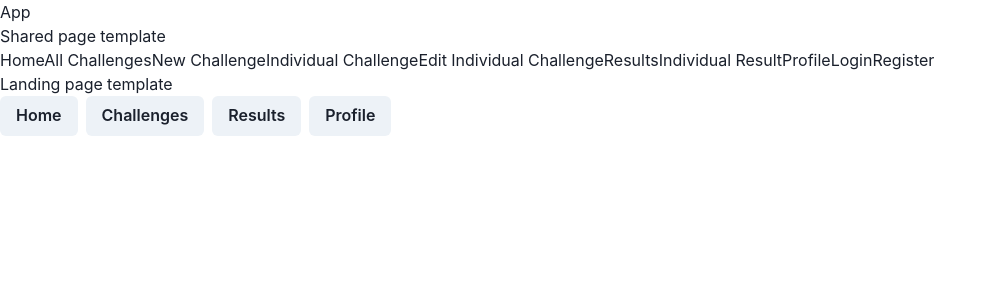
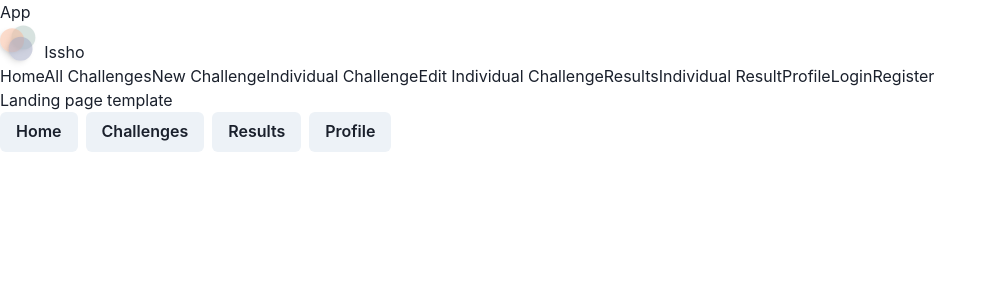
Before and after one commit to alexradulescu/issho, a React (Vite) app: page / in a window 1280 px wide. Shown: the top 300 px of the page, without its empty margins (0-997 px from the left). Built offline with nearby package versions, Linux system fonts and the light colour scheme.

Commit message:
:star: Added logo

```diff
--- a/src/shared/SharedPageTemplate.tsx
+++ b/src/shared/SharedPageTemplate.tsx
@@ -1,11 +1,13 @@
 import { Outlet } from 'react-router-dom'
 
-import { Navigation, NavigationDock } from './components'
+import { Logo, Navigation, NavigationDock } from './components'
 
 const SharedPageTemplate = () => {
   return (
     <div>
-      <h2>Shared page template</h2>
+      <header>
+        <Logo /> Issho
+      </header>
       <Navigation />
       <Outlet />
       <NavigationDock />
--- /dev/null
+++ b/src/shared/components/Logo.tsx
@@ -0,0 +1,45 @@
+import styled from '@emotion/styled'
+
+export const Logo = () => {
+  return (
+    <LogoWrapper>
+      <LogoCircle />
+      <LogoCircle />
+      <LogoCircle />
+    </LogoWrapper>
+  )
+}
+
+const LogoWrapper = styled('div')`
+  display: inline-block;
+  padding: 0 8px;
+  transform: rotate(45deg);
+  width: 40px;
+`
+
+const LogoCircle = styled('div')`
+  box-sizing: border-box;
+  width: 100%;
+  aspect-ratio: 1/1;
+  border-radius: 50%;
+  border-width: 0px;
+  border-style: solid;
+  box-shadow: 0 4px 6px -1px rgb(0 0 0 / 0.1), 0 2px 4px -2px rgb(0 0 0 / 0.1);
+
+  &:nth-child(1) {
+    border-color: hsl(166deg 16% 73%);
+    background-color: hsl(166deg 16% 73% / 50%);
+  }
+  &:nth-child(2) {
+    margin-top: -60%;
+    margin-left: -25%;
+    border-color: hsl(20deg 86% 78%);
+    background-color: hsl(20deg 86% 78% / 50%);
+  }
+  &:nth-child(3) {
+    margin-top: -100%;
+    margin-left: 25%;
+    border-color: hsl(228deg 22% 69%);
+    background-color: hsl(228deg 22% 69% / 50%);
+  }
+`
--- a/src/shared/components/index.ts
+++ b/src/shared/components/index.ts
@@ -1,2 +1,3 @@
 export * from './Navigation'
 export * from './NavigationDock'
+export * from './Logo'
```
